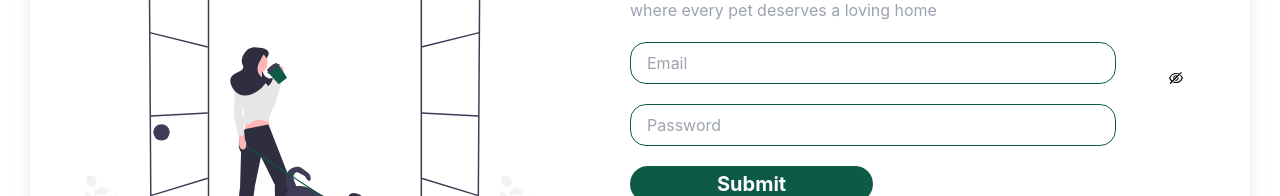
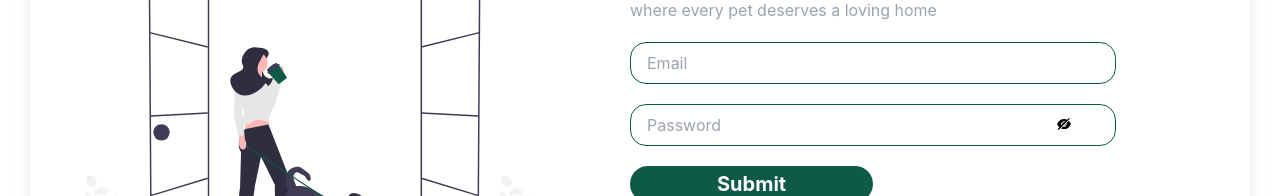
Before and after one commit to sup25/pet, a React (Create React App) app in the folder client/: page /login in a window 1280 px wide. Shown: the part 269-465 px from the top of the page. Built offline with nearby package versions, Linux system fonts and the light colour scheme.

Commit message:
updated password and text issue

```diff
--- a/client/src/component/Login.js
+++ b/client/src/component/Login.js
@@ -3,14 +3,20 @@ import Dog from "../Assets/Dog";
 import { Link } from "react-router-dom";
 import { AuthContext } from "../Context/authContext";
 import { useContext } from "react";
-import { AiOutlineEye, AiOutlineEyeInvisible } from "react-icons/ai";
+import { AiFillEye, AiFillEyeInvisible } from "react-icons/ai";
 
 const Login = () => {
   const [email, setEmail] = useState("");
   const [password, setPassword] = useState("");
   const [error, setError] = useState("");
   const { login } = useContext(AuthContext);
-  const [showText, setShowText] = useState(false);
+  const [showPassword, setShowPassword] = useState(false);
+
+  const shouldShowToggle = "password";
+
+  const togglePasswordVisibility = () => {
+    setShowPassword(!showPassword);
+  };
 
   const handleFormSubmit = async (e) => {
     e.preventDefault();
@@ -48,22 +54,25 @@ const Login = () => {
             placeholder="Email"
             className="w-4/5 h-auto py-2 rounded-2xl flex px-4 border border-[#0d5b46]"
           />
-
+          <div className="relative w-full">
             <input
-            type={showText ? "text" : "password"}
+              type={showPassword ? "text" : "password"}
               name="password"
               value={password}
               onChange={(e) => setPassword(e.target.value)}
               required
               placeholder="Password"
-            className="w-4/5 h-auto py-2 rounded-2xl flex px-4 border border-[#0d5b46] relative"
+              className=" w-4/5 h-auto py-2 rounded-2xl flex px-4 border border-[#0d5b46]"
             />
 
+            {shouldShowToggle && (
               <div
-            onClick={() => setShowText(!showText)}
-            className="absolute  md:right-24 right-14 flex items-center"
+                className="absolute cursor-pointer  top-3 left-[70%]"
+                onClick={togglePasswordVisibility}
               >
-            {showText ? <AiOutlineEye /> : <AiOutlineEyeInvisible />}
+                {showPassword ? <AiFillEye /> : <AiFillEyeInvisible />}
+              </div>
+            )}
           </div>
 
           {error && <p className="text-red-500">{error}</p>}
--- a/client/src/component/Register.js
+++ b/client/src/component/Register.js
@@ -2,7 +2,7 @@ import { useState } from "react";
 import { Link } from "react-router-dom";
 import DogLog from "../Assets/DogOut";
 import { registerUser } from "../Api/RegisterApi";
-
+import { AiFillEye, AiFillEyeInvisible } from "react-icons/ai";
 export const Register = () => {
   const [formData, setFormData] = useState({
     username: "",
@@ -12,6 +12,14 @@ export const Register = () => {
 
   const [errorMessage, setErrorMessage] = useState("");
   const [successMsg, setSuccessMsg] = useState();
+
+  const [showPassword, setShowPassword] = useState(false);
+
+  const shouldShowToggle = "password";
+
+  const togglePasswordVisibility = () => {
+    setShowPassword(!showPassword);
+  };
 
   const handleChange = (e) => {
     setFormData({ ...formData, [e.target.name]: e.target.value });
@@ -66,8 +74,9 @@ export const Register = () => {
               onChange={handleChange}
               className="w-full h-auto py-2 rounded-2xl flex px-4 border border-[#0d5b46]"
             />
+            <div className="relative w-full">
               <input
-              type="password"
+                type={showPassword ? "text" : "password"}
                 name="password"
                 required
                 placeholder="Password"
@@ -75,6 +84,16 @@ export const Register = () => {
                 onChange={handleChange}
                 className="w-full h-auto py-2 rounded-2xl flex px-4 border border-[#0d5b46]"
               />
+
+              {shouldShowToggle && (
+                <div
+                  className="absolute cursor-pointer top-3 left-3/4 md:left-[90%] "
+                  onClick={togglePasswordVisibility}
+                >
+                  {showPassword ? <AiFillEye /> : <AiFillEyeInvisible />}
+                </div>
+              )}
+            </div>
             {errorMessage && <div className="text-red-500">{errorMessage}</div>}
             {successMsg && <div className="text-green-500">{errorMessage}</div>}
             <button
```
Lines whose indentation alone changed are shown as unchanged.
